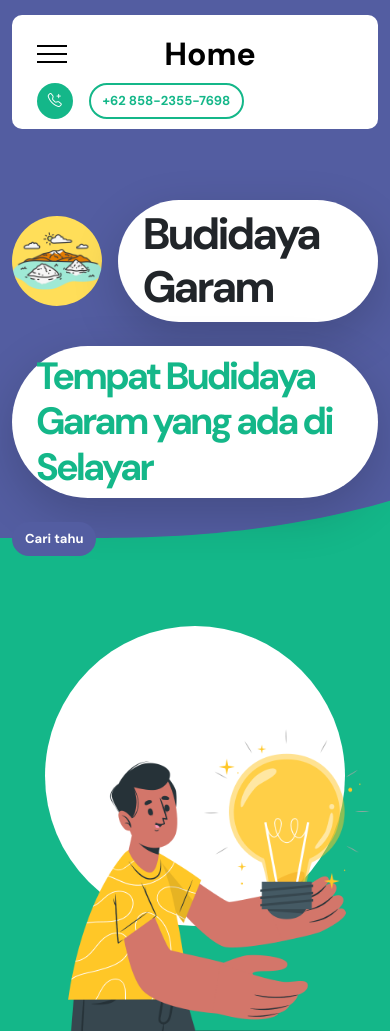
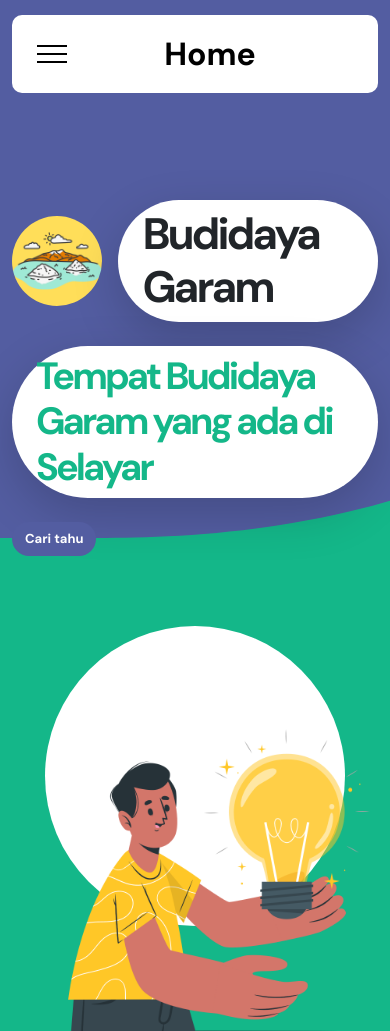
Before and after one commit to fadli454/budidayagaramm, a plain HTML site: page index.html in a window 390 px wide. Shown: the top 1031 px of the page. Drawn offline with Linux system fonts and the light colour scheme.

Commit message:
index.html

```diff
--- a/index.html
+++ b/index.html
@@ -50,12 +50,6 @@ https://templatemo.com/tm-578-first-portfolio
 
                 <a href="index.html" class="navbar-brand mx-auto mx-lg-0">Home</a>
 
-                <div class="d-flex align-items-center d-lg-none">
-                    <i class="navbar-icon bi-telephone-plus me-3"></i>
-                    <a class="custom-btn btn" href="#section_5">
-                        +62 858-2355-7698
-                    </a>
-                </div>
 
                 <div class="collapse navbar-collapse" id="navbarNav">
                     <ul class="navbar-nav ms-lg-5">
@@ -277,7 +271,7 @@ https://templatemo.com/tm-578-first-portfolio
 
                                     <p>
                                         <span class="profile-small-title">Telepon&nbsp;&nbsp;&nbsp;&nbsp;&nbsp;&nbsp;&nbsp;&nbsp;&nbsp;&nbsp;&nbsp;&nbsp;&nbsp;&nbsp;&nbsp;&nbsp;&nbsp;&nbsp;</span>
-                                         <span><a href="tel: 305-240-9671">+62 858-2355-7698</a></span>
+                                         <span><a href="tel: 305-240-9671">+62 821-4566-777</a></span>
                                     </p>
 
                                     <p>
```
